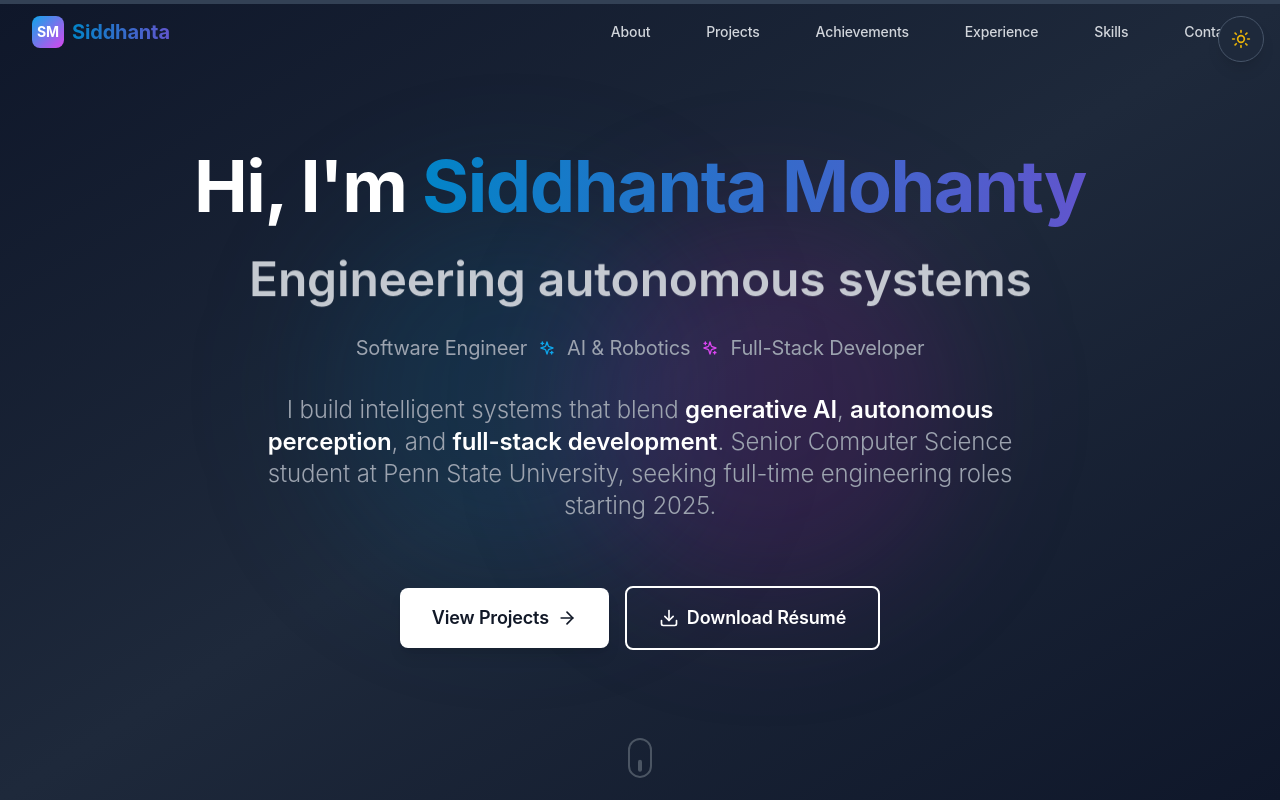
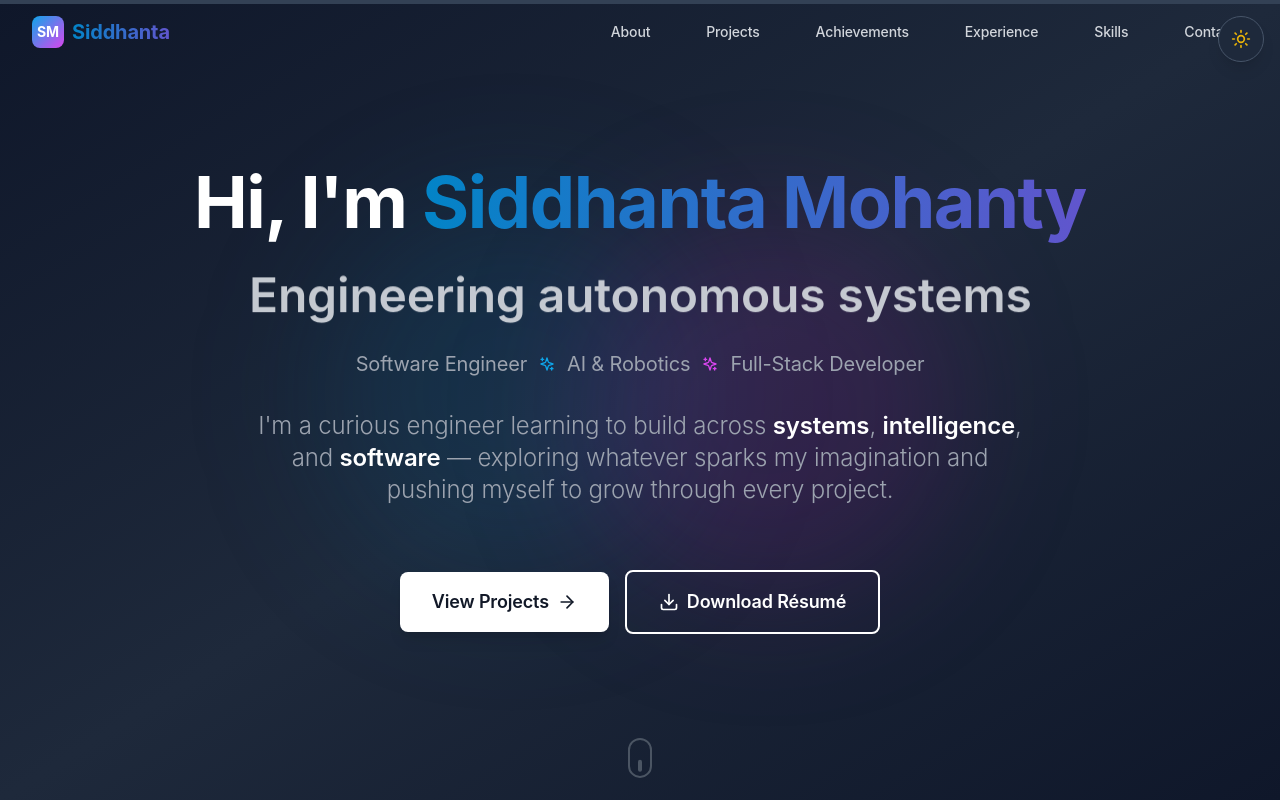
Before and after one commit to Siddhanta22/siddhantamohanty.github.io, a React (Create React App) app: page / in a window 1280 px wide. Shown: the top 800 px of the page. Built offline with nearby package versions, Linux system fonts and the light colour scheme.

Commit message:
Update hero section with more authentic personal quote

```diff
--- a/src/components/Hero.js
+++ b/src/components/Hero.js
@@ -93,7 +93,7 @@ const Hero = () => {
             transition={{ duration: 0.8, delay: 0.4 }}
             className="text-xl md:text-2xl text-gray-600 dark:text-gray-400 max-w-3xl mx-auto leading-relaxed font-light"
           >
-            I build intelligent systems that blend <span className="font-semibold text-gray-900 dark:text-white">generative AI</span>, <span className="font-semibold text-gray-900 dark:text-white">autonomous perception</span>, and <span className="font-semibold text-gray-900 dark:text-white">full-stack development</span>. Senior Computer Science student at Penn State University, seeking full-time engineering roles starting 2025.
+            I'm a curious engineer learning to build across <span className="font-semibold text-gray-900 dark:text-white">systems</span>, <span className="font-semibold text-gray-900 dark:text-white">intelligence</span>, and <span className="font-semibold text-gray-900 dark:text-white">software</span> — exploring whatever sparks my imagination and pushing myself to grow through every project.
           </motion.p>
 
           {/* CTA Buttons */}
```
